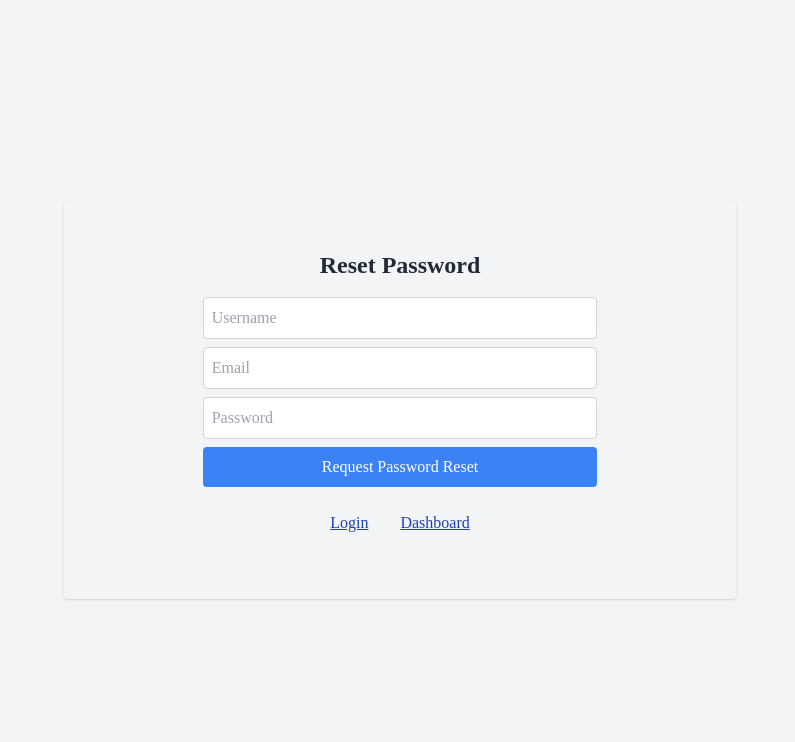
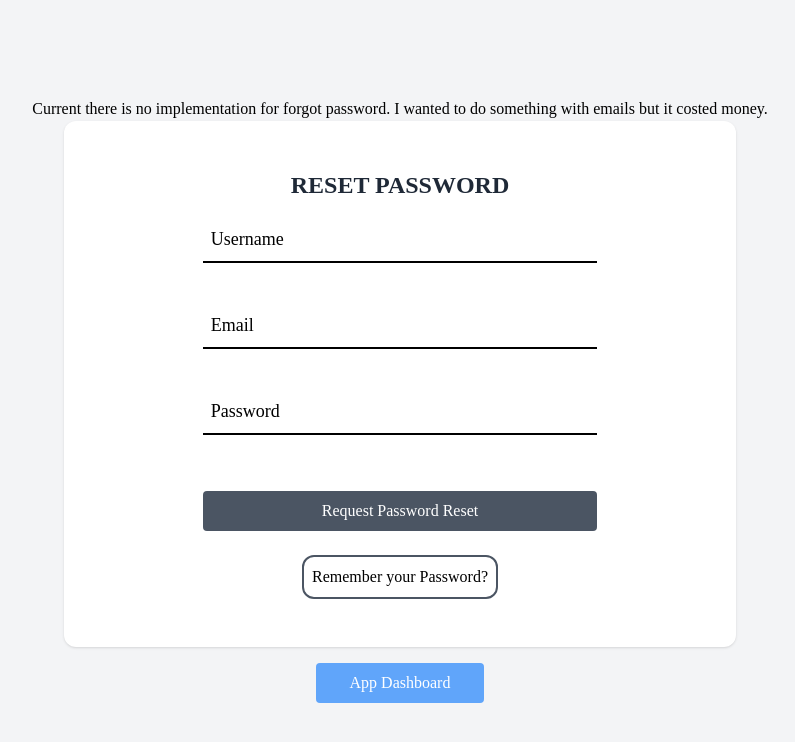
Before and after one commit to Brandon-Price/uAuth, a Next.js app in the folder client/: page /interaction/forgot-password in a window 1280 px wide. Shown: the top 742 px of the page, without its empty margins (240-1035 px from the left). Built offline with nearby package versions, Linux system fonts and the light colour scheme; no server answers.

Commit message:
Update Styling

```diff
--- a/client/src/pages/index.tsx
+++ b/client/src/pages/index.tsx
@@ -79,7 +79,7 @@ export default function Home() {
     return (
         <main className="flex flex-col items-center justify-center min-h-screen p-4 bg-gray-100">
             <div className='text-right space-y-4 w-full'>
-                <Link className='p-4 text-xl' href="interaction/login">Login</Link>
+                <Link className='p-4 text-xl bg-blue-300 rounded-xl hover:bg-blue-500' href="interaction/login">Login</Link>
             </div>
             <div className="space-y-4 w-full max-w-2xl">
                 <h1 className="text-2xl font-bold text-gray-800 text-center">Database Management Testing</h1>
--- a/client/src/pages/interaction/forgot-password.tsx
+++ b/client/src/pages/interaction/forgot-password.tsx
@@ -22,35 +22,38 @@ export default function ForgotPassword() {
 
     return(
         <main className="flex flex-col items-center justify-center min-h-screen p-4 bg-gray-100">
-            <div className="space-y-4 w-full max-w-2xl items-center">
-                <form className='p-10 bg-gray-100 rounded shadow flex flex-col items-center'>
-                    <h1 className="mt-2 mb-4 text-2xl font-bold text-gray-800 text-center">Reset Password</h1>
+            <p>Current there is no implementation for forgot password. I wanted to do something with emails but it costed money.</p>
+            <div className="space-y-4 w-full flex flex-col max-w-2xl items-center">
+                <form className='p-10 w-full bg-white rounded-xl shadow flex flex-col items-center'>
+                    <h1 className="mt-2 mb-4 text-2xl font-bold text-gray-800 text-center">RESET PASSWORD</h1>
                     <input
                         placeholder='Username'
                         value={user.username}
                         onChange={(e) => setUser({...user, username: e.target.value})}
-                        className='mb-2 w-2/3 p-2 border border-gray-300 rounded'
+                        className='mb-10 w-2/3 p-2 bg-transparent text-lg border-b-2 border-black placeholder-black focus:outline-none focus:placeholder-gray-400'
                     />
                     <input type="email"
                         placeholder='Email'
                         value={user.email}
                         onChange={(e) => setUser({...user, email: e.target.value})}
-                        className='mb-2 w-2/3 p-2 border border-gray-300 rounded'
+                        className='mb-10 w-2/3 p-2 bg-transparent text-lg border-b-2 border-black placeholder-black focus:outline-none focus:placeholder-gray-400'
                     />
                     <input
                         placeholder='Password'
                         value={user.password}
                         onChange={(e) => setUser({...user, password: e.target.value})}
-                        className='mb-2 w-2/3 p-2 border border-gray-300 rounded'
+                        className='mb-10 w-2/3 p-2 bg-transparent text-lg border-b-2 border-black placeholder-black focus:outline-none focus:placeholder-gray-400'
                     />
-                    <button type='submit' className='w-2/3 p-2 text-white bg-blue-500 rounded hover:bg-blue-600'>
+                    <button type='submit' className='w-2/3 p-2 m-4 text-white bg-gray-600 rounded hover:bg-gray-800'>
                         Request Password Reset
                     </button>
-                    <div className='p-2 flex justify-evenly'>
-                        <Link className='p-4 text-blue-800 underline hover:text-blue-600' href="./login">Login</Link>
-                        <Link className='p-4 text-blue-800 underline hover:text-blue-600' href={"/"}>Dashboard</Link>
-                    </div>
+                    <button type='button' className='p-2 m-2 rounded-xl border-2 border-gray-600 rounded hover:bg-gray-700'>
+                        <Link className='text-black hover:text-white pl-4 pr-4 pt-2 pb-2 inline-block relative z-10 -ml-4 -mr-4 -mt-2 -mb-2' href="./login">Remember your Password?</Link>
+                    </button>
                 </form>
+                <button type='button' className='w-1/4 p-2 m-2 relative text-white bg-blue-400 rounded hover:bg-blue-500 bg-center'>
+                    <Link className='p-4' href={"/"}>App Dashboard</Link>
+                </button>
             </div>
         </main>
     );
--- a/client/src/pages/interaction/login.tsx
+++ b/client/src/pages/interaction/login.tsx
@@ -35,30 +35,36 @@ export default function Login() {
 
     return(
         <main className="flex flex-col items-center justify-center min-h-screen p-4 bg-gray-100">
-            <div className="space-y-4 w-full max-w-2xl items-center">
-                <form onSubmit={userLogin} className='p-10 bg-gray-100 rounded shadow flex flex-col items-center'>
-                    <h1 className="mt-2 mb-4 text-2xl font-bold text-gray-800 text-center">Sign In</h1>
-                    <h3 className="mt-2 mb-4 underline text-blue-800 text-center hover:text-blue-600"><Link className='p-4' href="./register">or Create an Account</Link></h3>
+            <div className="space-y-4 w-full flex flex-col max-w-2xl items-center">
+                <form onSubmit={userLogin} className='p-10 w-full bg-white rounded-xl shadow flex flex-col items-center'>
+                    <h1 className="mt-2 mb-4 text-2xl text-gray-800">SIGN IN</h1>
                     <input
                         placeholder='Username'
                         value={user.username}
                         onChange={(e) => setUser({...user, username: e.target.value})}
-                        className='mb-2 w-2/3 p-2 border border-gray-300 rounded'
+                        className='mb-10 w-2/3 p-2 bg-transparent text-lg border-b-2 border-black placeholder-black focus:outline-none focus:placeholder-gray-400'
                     />
                     <input
                         placeholder='Password'
                         value={user.password}
                         onChange={(e) => setUser({...user, password: e.target.value})}
-                        className='mb-2 w-2/3 p-2 border border-gray-300 rounded'
+                        className='mb-10 w-2/3 p-2 bg-transparent text-lg border-b-2 border-black placeholder-black focus:outline-none focus:placeholder-gray-400'
                     />
-                    <button type='submit' className='w-2/3 p-2 text-white bg-blue-500 rounded hover:bg-blue-600'>
+                    <button type='submit' className='w-2/3 p-2 m-4 text-white bg-gray-600 rounded hover:bg-gray-800'>
                         Sign In
                     </button>
-                    <div className='p-2 flex justify-evenly'>
-                        <Link className='p-4 underline text-blue-800 hover:text-blue-600' href={"/"}>App Dashboard</Link>
-                        <Link className='p-4 underline text-blue-800 hover:text-blue-600' href="./forgot-password">Forgot Password?</Link>
+                    <div className='flex m-2'>
+                        <button type='button' className='p-2 m-2 rounded-xl border-2 border-gray-600 rounded hover:bg-gray-700'>
+                            <Link className='text-black hover:text-white pl-4 pr-4 pt-2 pb-2 inline-block relative z-10 -ml-4 -mr-4 -mt-2 -mb-2' href="./register">Create an Account</Link>
+                        </button>
+                        <button type='button' className='p-2 m-2 rounded-xl border-2 border-gray-600 rounded hover:bg-gray-700'>
+                            <Link className='text-black hover:text-white pl-4 pr-4 pt-2 pb-2 inline-block relative z-10 -ml-4 -mr-4 -mt-2 -mb-2' href="./forgot-password">Forgot Password?</Link>
+                        </button>
                     </div>
                 </form>
+                <button type='button' className='w-1/4 p-2 m-2 relative text-white bg-blue-400 rounded hover:bg-blue-500 bg-center'>
+                        <Link className='p-4' href={"/"}>App Dashboard</Link>
+                </button>
             </div>
         </main>
     );
--- a/client/src/pages/interaction/register.tsx
+++ b/client/src/pages/interaction/register.tsx
@@ -5,6 +5,7 @@ import Link from 'next/link';
 export default function Register() {
   const apiUrl = process.env.NEXT_PUBLIC_API_URL || 'http://localhost:4000/api/';
   const [user, setUser] = useState({ username: '', email: '', password: '' });
+  const [passwordMatchError, setPasswordMatchError] = useState(false);
 
     // Create User
     const createUser = async (e: React.FormEvent<HTMLFormElement>) => {
@@ -17,37 +18,59 @@ export default function Register() {
         }
     }
 
+    const handleConfirmPassword = (text:string) => {
+
+        // handle confirmpassword
+        if (user.password != text) {
+            setPasswordMatchError(true);
+        }
+
+        if (user.password == text) {
+            setPasswordMatchError(false);
+        }
+    };
+
   return(
     <main className="flex flex-col items-center justify-center min-h-screen p-4 bg-gray-100">
-        <div className="space-y-4 w-full max-w-2xl items-center">
-            <form onSubmit={createUser} className='p-10 bg-gray-100 rounded shadow flex flex-col items-center'>
-                <h1 className="mt-2 mb-4 text-2xl font-bold text-gray-800 text-center">Create Account</h1>
+        <div className="space-y-4 w-full max-w-2xl items-center flex flex-col">
+            <form onSubmit={createUser} className='p-10 w-full bg-white rounded-xl shadow flex flex-col items-center'>
+                <h1 className="mt-2 mb-4 text-2xl text-gray-800 text-center">CREATE ACCOUNT</h1>
                 <input
                     placeholder='Username'
                     value={user.username}
                     onChange={(e) => setUser({...user, username: e.target.value})}
-                    className='mb-2 w-2/3 p-2 border border-gray-300 rounded'
+                    className='mb-10 w-2/3 p-2 bg-transparent text-lg border-b-2 border-black placeholder-black focus:outline-none focus:placeholder-gray-400'
                 />
                 <input type="email"
                     placeholder='Email'
                     value={user.email}
                     onChange={(e) => setUser({...user, email: e.target.value})}
-                    className='mb-2 w-2/3 p-2 border border-gray-300 rounded'
+                    className='mb-10 w-2/3 p-2 bg-transparent text-lg border-b-2 border-black placeholder-black focus:outline-none focus:placeholder-gray-400'
                 />
                 <input
                     placeholder='Password'
+                    type='password'
                     value={user.password}
                     onChange={(e) => setUser({...user, password: e.target.value})}
-                    className='mb-2 w-2/3 p-2 border border-gray-300 rounded'
+                    className='mb-10 w-2/3 p-2 bg-transparent text-lg border-b-2 border-black placeholder-black focus:outline-none focus:placeholder-gray-400'
                 />
-                <button type='submit' className='w-2/3 p-2 text-white bg-blue-500 rounded hover:bg-blue-600'>
+                <input
+                    placeholder='Confirm Password'
+                    type='password'
+                    onChange={(e) => handleConfirmPassword(e.target.value)}
+                    className='mb-10 w-2/3 p-2 bg-transparent text-lg border-b-2 border-black placeholder-black focus:outline-none focus:placeholder-gray-400'
+                />
+                {passwordMatchError && <p className='p-2 text-red-400'>Passwords do not match</p>}
+                <button type='submit' disabled={passwordMatchError} className='w-2/3 p-2 m-4 text-white bg-gray-600 rounded hover:bg-gray-800 disabled:opacity-70 disabled:bg-gray-800'>
                     Create Account
                 </button>
-                <div className='p-2 flex justify-evenly'>
-                    <Link className='p-4 text-blue-800 underline hover:text-blue-600' href="./login">Login</Link>
-                    <Link className='p-4 text-blue-800 underline hover:text-blue-600' href={"/"}>Dashboard</Link>
-                </div>
+                <button type='button' className='p-2 m-2 rounded-xl border-2 border-gray-600 rounded hover:bg-gray-700'>
+                    <Link className='text-black hover:text-white pl-4 pr-4 pt-2 pb-2 inline-block relative z-10 -ml-4 -mr-4 -mt-2 -mb-2' href="./login">Have an Account?</Link>
+                </button>
             </form>
+            <button type='button' className='w-1/4 p-2 m-2 relative text-white bg-blue-400 rounded hover:bg-blue-500 bg-center'>
+                <Link className='p-4' href={"/"}>App Dashboard</Link>
+            </button>
         </div>
     </main>
 );
```
